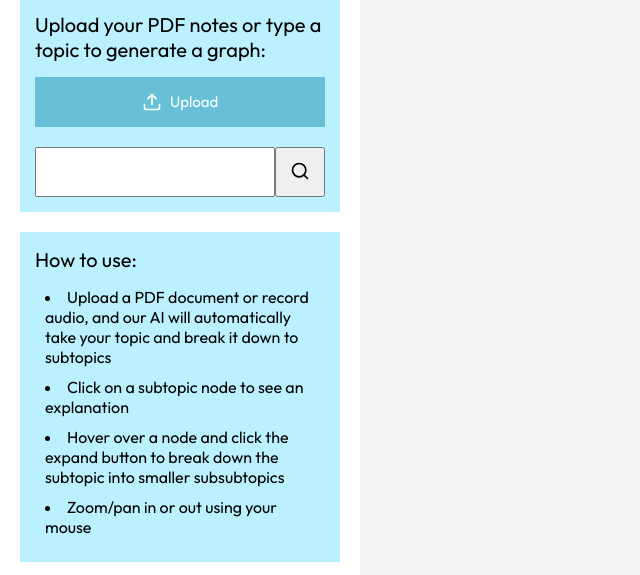
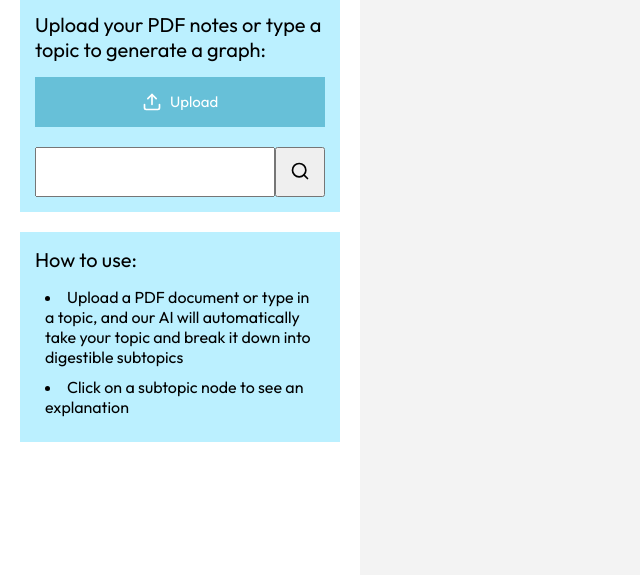
Before and after one commit to josephwidjaja100/breakdownai, a website: page public/index.html in a window 1280 px wide. Shown: the part 225-800 px from the top of the page, without its empty margins (0-640 px from the left). Drawn offline with nearby package versions, Linux system fonts and the light colour scheme; a script that the page names is missing.

Commit message:
v1 actual final final

```diff
--- a/public/index.html
+++ b/public/index.html
@@ -53,17 +53,17 @@
           How to use:
         </p>
         <li>
-          Upload a PDF document or record audio, and our AI will automatically take your topic and break it down to subtopics
+          Upload a PDF document or type in a topic, and our AI will automatically take your topic and break it down into digestible subtopics
         </li>
         <li>
           Click on a subtopic node to see an explanation
         </li>
-        <li>
-          Hover over a node and click the expand button to break down the subtopic into smaller subsubtopics
-        </li>
-        <li>
-          Zoom/pan in or out using your mouse
-        </li>
+        <!-- <li> -->
+          <!-- Hover over a node and click the expand button to break down the subtopic into smaller subsubtopics -->
+        <!-- </li> -->
+        <!-- <li> -->
+          <!-- Zoom/pan in or out using your mouse  -->
+        <!-- </li> -->
       </div>
     </div>
     <!-- <div class="dotted-grid"></div> -->
```
